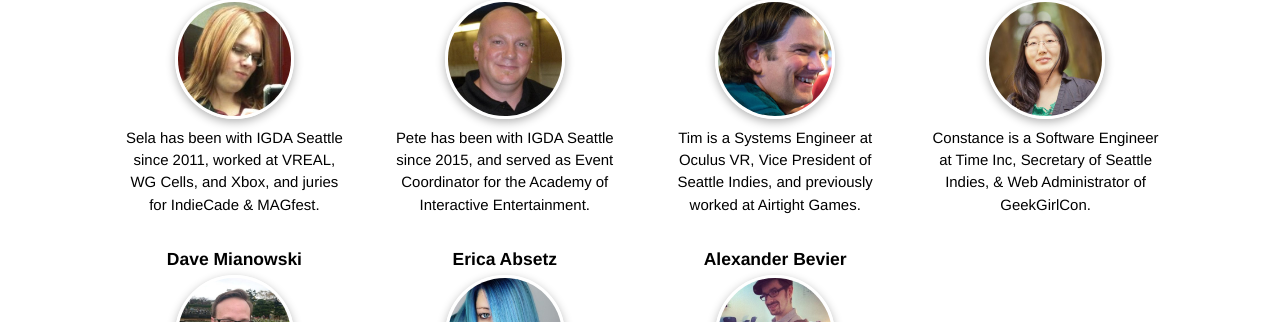
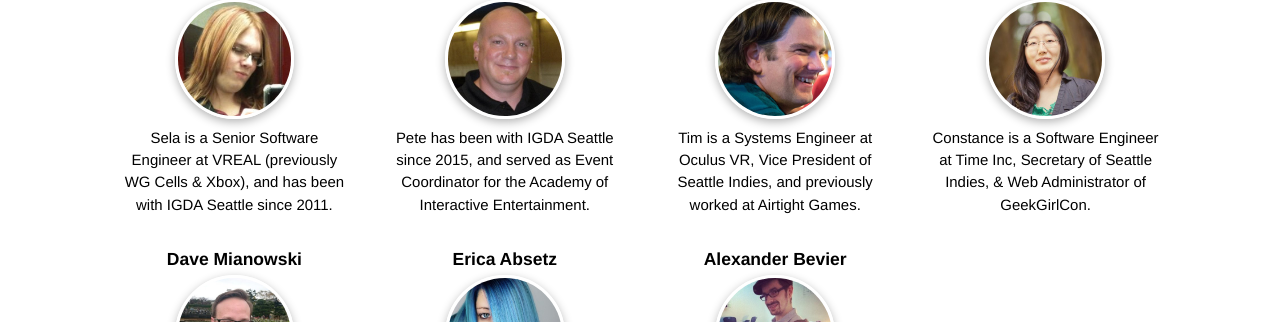
Before and after one commit to IGDA-Seattle/igdaseattle, a Jekyll site: the page built from about.html, in a window 1280 px wide. Shown: the part 533-855 px from the top of the page. Built offline with Jekyll 4.4.1, drawn with Linux system fonts in a browser that asks for light colours; some web fonts are replaced.

Commit message:
Update Sela's bio per request

```diff
--- a/_data/team.yml
+++ b/_data/team.yml
@@ -1,6 +1,6 @@
 - name: Sela Davis
   image: sela.jpg
-  bio: Sela has been with IGDA Seattle since 2011, worked at VREAL, WG Cells, and Xbox, and juries for IndieCade &amp; MAGfest.
+  bio: Sela is a Senior Software Engineer at VREAL (previously WG Cells & Xbox), and has been with IGDA Seattle since 2011.
 
 - name: Peter Huff
   image: pete.jpg
```
